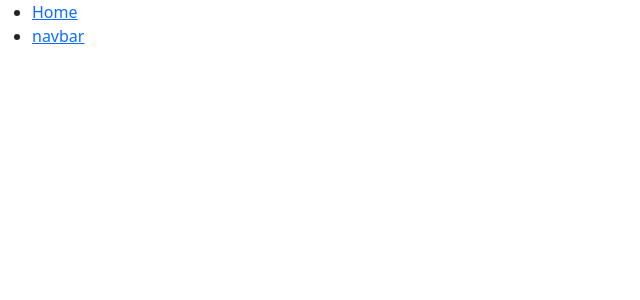
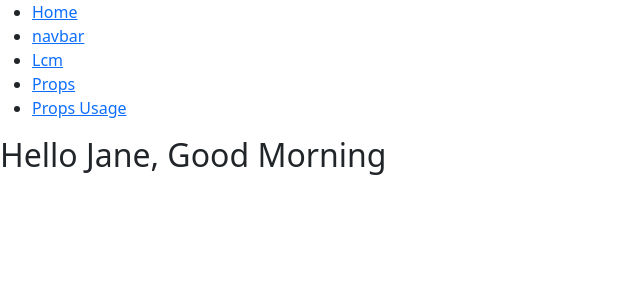
Before and after one commit to vinodnaidurasineni/React-topics, a React (Create React App) app: page /propsusage in a window 1280 px wide. Before the commit this address had no page. Shown: the top 300 px of the page, without its empty margins (0-640 px from the left). Built offline with nearby package versions, Linux system fonts and the light colour scheme.

Commit message:
update routing

```diff
--- a/src/LCM.js
+++ b/src/LCM.js
@@ -20,7 +20,7 @@ class LcmComp extends React.Component {
      console.log("component will mount ")
      setTimeout(() => {
       this.setState({favColor:"yellow"})},1000)
-     debugger
+    //  debugger
     }
     render() {
         return (
@@ -36,7 +36,8 @@ class LcmComp extends React.Component {
     }
 
     componentDidUpdate(){
-        document.getElementById("myelement").innerHTML = "Updated fav is" + this.state.favColor
+        // document.getElementById("myelement").innerHTML = "Updated fav is" + this.state.favColor
+        console.log("came to update")
     }
 
     componentWillUnmount() {
--- a/src/Router.js
+++ b/src/Router.js
@@ -2,7 +2,9 @@ import React from "react";
 import { BrowserRouter as Router, Route, Link,  Routes } from "react-router-dom"
 import NavbarComponent from "./class-component/navbar";
 import Home from "./functional-components/home";
-
+import LcmComp from './LCM';
+import Parent from './parentComp';
+import PropsUsageComp from "./PropsUsage";
 class RouterLink extends React.Component {
 
     render() {
@@ -15,10 +17,22 @@ class RouterLink extends React.Component {
                     <li>
                         <Link to="/navbar">navbar</Link>
                     </li>
+                    <li>
+                        <Link to="/lcm" >Lcm</Link>
+                    </li>
+                    <li>
+                        <Link to="/props" >Props</Link>
+                    </li>
+                    <li>
+                        <Link to="/propsusage" >Props Usage</Link>
+                    </li>
                 </ul>
                 <Routes>
                     <Route exact path="/home" element={<Home/>}></Route>
                     <Route exact path="/navbar" element={<NavbarComponent/>}></Route>
+                    <Route exact path="/lcm" element={<LcmComp/>}/>
+                    <Route exact path="/props" element={<Parent/>}/>
+                    <Route exact path="/propsusage" element={<PropsUsageComp name="Jane" greeting="Morning"/>}/>
                 </Routes>
             </Router>
 
```
